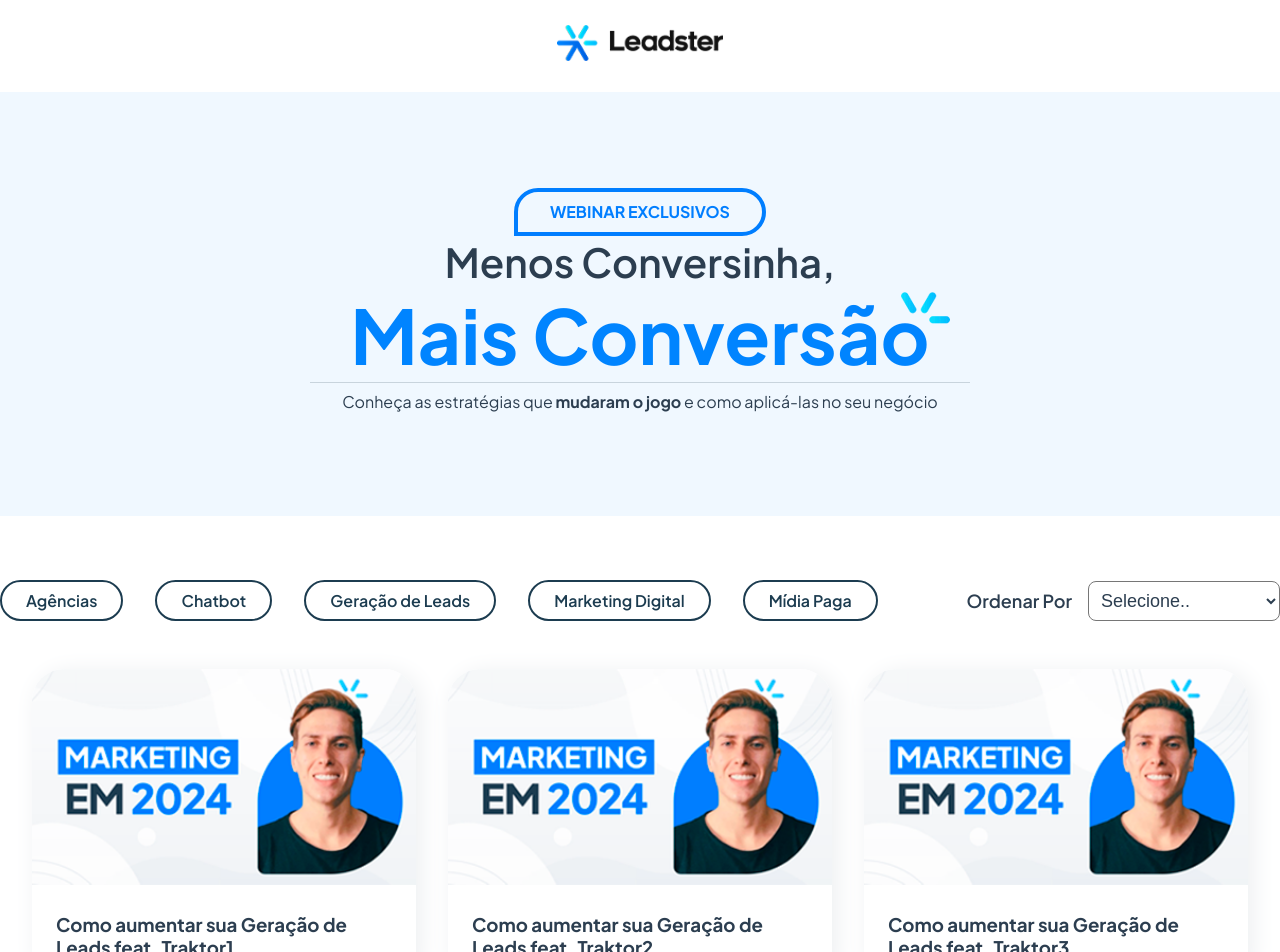
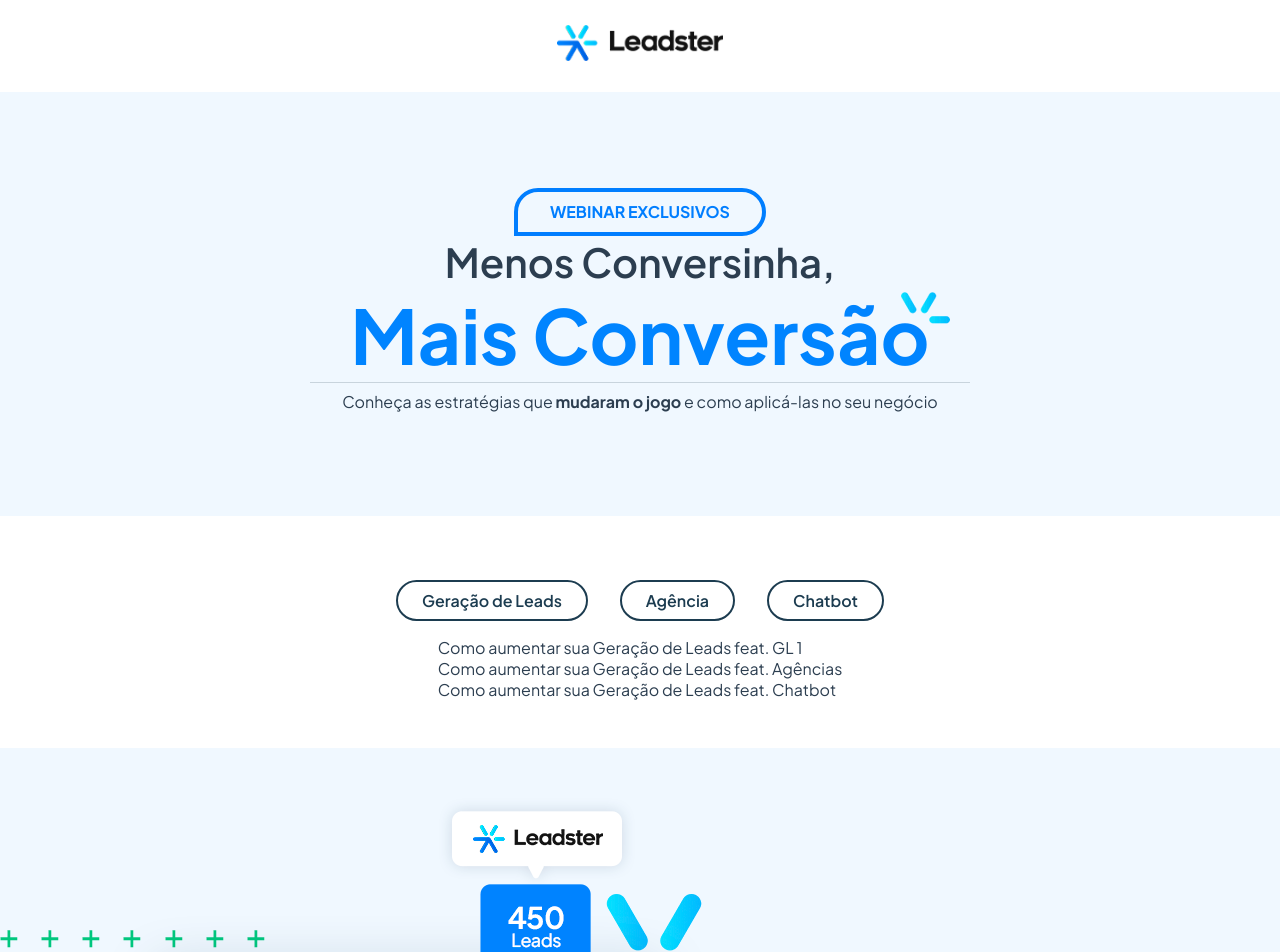
Before and after one commit to eltosilva/biblioteca-video, a Next.js app: page / in a window 1280 px wide. Shown: the top 952 px of the page. Built offline with nearby package versions, Linux system fonts and the light colour scheme.

Commit message:
Desacoplado o Filter

```diff
--- a/src/components/Home/Middle/index.tsx
+++ b/src/components/Home/Middle/index.tsx
@@ -1,28 +1,52 @@
 'use client'
 
-import { useRef, useState } from 'react';
-import Filter from '../../shared/Filter';
+import Filter, { Comparable, filterFactory } from '@/components/shared/Filter';
 import { ContainerMiddle } from './styles';
-import {listaDeVideos} from '@/dados'
-import Pagination from '@/components/shared/Pagination';
-import Order from '@/components/shared/Order';
 import { Row } from '@/components/shared/Styles';
+import { Theme, Video, videos } from '@/dados'
+import { useState } from 'react';
 
-let temas = new Set(listaDeVideos.map(item => item.tema))
+const themes = extractThemes()
 
-export default function Middle(){
+export default function Middle() {
 
-  const [list, setList] = useState(listaDeVideos)
-  const fnClick = (filter: string) => setList(listaDeVideos.filter(video => video.tema == filter))
+  const [list, setList] = useState(videos)
 
-  return(
+  return (
     <Row>
       <ContainerMiddle>
-        <Filter filters={temas} onClick={fnClick}>
-          <Order />
-        </Filter>
-        <Pagination list={list} sizePage={9} />
+        <div>
+          {Filter<Video, Theme>({name: 'filter-videos',originalList: videos, comparableList: extractThemes(), setStatus: setList})}
+        </div>
+        <div>
+          {list.map(item => (<p>{item.title}</p>))}
+        </div>
       </ContainerMiddle>
     </Row>
   )
 }
+
+function extractThemes() {
+
+  const themes = [] as Theme[]
+
+  for (let video of videos) {
+    const have = themes.some(theme => theme.equals(video.theme))
+
+    if (!have)
+      themes.push(video.theme)
+  }
+
+  return themes
+}
+
+/**
+<Row>
+  <ContainerMiddle>
+    <Filter filters={temas} onClick={fnClick}>
+      <Order />
+    </Filter>
+    <Pagination list={list} sizePage={9} />
+  </ContainerMiddle>
+</Row>
+ */
--- a/src/components/shared/Filter/index.tsx
+++ b/src/components/shared/Filter/index.tsx
@@ -1,29 +1,45 @@
-import { IPropsFilter } from '@/types/props'
-import { ContainerFilter, ContainerOption, List } from './styles'
+import { Dispatch, SetStateAction } from 'react'
+import { BoxFilter, ContainerFilter, ListFilter } from './styles'
 
-export default function Filter({ filters, children, onClick }: IPropsFilter) {
-
+export default function Filter<S extends Selectable, C extends Comparable>({ name, originalList, comparableList, setStatus }: IPropsFilter<S, C>) {
 
   return (
     <ContainerFilter>
-      <List>
-        {
-          Array.from(filters)
-            .sort((intemA, itemB) => intemA > itemB ? 1 : -1)
-            .map((item, index) => (<Option key={item + index} value={item} nome="grupo-video" onClick={(value: string) => onClick(value)} />))
-        }
-      </List>
-      {children}
+      <ListFilter>
+        {comparableList.map((comparable, index) => {
+          const fn = filterFactory<S>(comparable)
+
+          return (
+            <BoxFilter>
+              <input type='radio' id={name + index} name={name} onChange={() => setStatus(fn(originalList))} />
+              <label htmlFor={name + index}>{comparable.description}</label>
+            </BoxFilter>
+          )
+        })}
+      </ListFilter>
     </ContainerFilter>
   )
 }
 
-function Option({ value, nome, onClick }: { value: string, nome: string, onClick: Function }) {
-  const identificador = value.split(' ').join('')
-  return (
-    <ContainerOption>
-      <input type="radio" name={nome} id={'opt-' + identificador} value={value} onClick={(event) => onClick(event.currentTarget.value)} />
-      <label htmlFor={'opt-' + identificador}>{value}</label>
-    </ContainerOption>
-  )
+interface IPropsFilter<S extends Selectable, C extends Comparable> {
+  originalList: S[],
+  comparableList: C[],
+  setStatus: Dispatch<SetStateAction<S[]>>,
+  name: string
 }
+
+//Dispatch<SetStateAction<V[]>>
+export interface Comparable {
+  description: string
+  equals(object: Comparable): boolean
+}
+
+export interface Selectable {
+  select(object: Comparable): boolean
+}
+
+export function filterFactory<T extends Selectable>(standard: Comparable) {
+  return (objects: T[]) => {
+    return objects.filter(object => object.select(standard))
+  }
+}
--- a/src/components/shared/Filter/styles.tsx
+++ b/src/components/shared/Filter/styles.tsx
@@ -8,7 +8,7 @@
   justify-content: space-between;
 
   `
-export const List = styled.ul`
+export const ListFilter = styled.ul`
   display: flex;
   justify-content: space-between;
   gap: 2rem;
@@ -16,7 +16,7 @@
   padding: 1rem 0;
 `
 
-export const ContainerOption = styled.li`
+export const BoxFilter = styled.li`
   display: flex;
 
   input[type="radio"] {
--- a/src/components/shared/Links/index.tsx
+++ b/src/components/shared/Links/index.tsx
@@ -3,7 +3,7 @@
 export function Linkedin() {
   return (
     <RoundIcon href="https://www.linkedin.com/company/leadster-platform/" target='_blank'>
-      <svg stroke="currentColor" fill="currentColor" stroke-width="0" viewBox="0 0 448 512" height="18px" width="18px" xmlns="http://www.w3.org/2000/svg">
+      <svg stroke="currentColor" fill="currentColor" strokeWidth="0" viewBox="0 0 448 512" height="18px" width="18px" xmlns="http://www.w3.org/2000/svg">
         <path d="M100.28 448H7.4V148.9h92.88zM53.79 108.1C24.09 108.1 0 83.5 0 53.8a53.79 53.79 0 0 1 107.58 0c0 29.7-24.1 54.3-53.79 54.3zM447.9 448h-92.68V302.4c0-34.7-.7-79.2-48.29-79.2-48.29 0-55.69 37.7-55.69 76.7V448h-92.78V148.9h89.08v40.8h1.3c12.4-23.5 42.69-48.3 87.88-48.3 94 0 111.28 61.9 111.28 142.3V448z"></path>
       </svg>
     </RoundIcon>
@@ -13,7 +13,7 @@
 export function Facebook() {
   return (
     <RoundIcon href="https://www.facebook.com/leadsterplatform" target='_blank'>
-      <svg stroke="currentColor" fill="currentColor" stroke-width="0" viewBox="0 0 320 512" height="18px" width="18px" xmlns="http://www.w3.org/2000/svg">
+      <svg stroke="currentColor" fill="currentColor" strokeWidth="0" viewBox="0 0 320 512" height="18px" width="18px" xmlns="http://www.w3.org/2000/svg">
         <path d="M279.14 288l14.22-92.66h-88.91v-60.13c0-25.35 12.42-50.06 52.24-50.06h40.42V6.26S260.43 0 225.36 0c-73.22 0-121.08 44.38-121.08 124.72v70.62H22.89V288h81.39v224h100.17V288z"></path>
       </svg>
     </RoundIcon>
@@ -23,7 +23,7 @@
 export function Instagran() {
   return (
     <RoundIcon href="https://www.instagram.com/leadster.com.br/" target='_blank'>
-      <svg stroke="currentColor" fill="currentColor" stroke-width="0" viewBox="0 0 448 512" height="18px" width="18px" xmlns="http://www.w3.org/2000/svg">
+      <svg stroke="currentColor" fill="currentColor" strokeWidth="0" viewBox="0 0 448 512" height="18px" width="18px" xmlns="http://www.w3.org/2000/svg">
         <path d="M224.1 141c-63.6 0-114.9 51.3-114.9 114.9s51.3 114.9 114.9 114.9S339 319.5 339 255.9 287.7 141 224.1 141zm0 189.6c-41.1 0-74.7-33.5-74.7-74.7s33.5-74.7 74.7-74.7 74.7 33.5 74.7 74.7-33.6 74.7-74.7 74.7zm146.4-194.3c0 14.9-12 26.8-26.8 26.8-14.9 0-26.8-12-26.8-26.8s12-26.8 26.8-26.8 26.8 12 26.8 26.8zm76.1 27.2c-1.7-35.9-9.9-67.7-36.2-93.9-26.2-26.2-58-34.4-93.9-36.2-37-2.1-147.9-2.1-184.9 0-35.8 1.7-67.6 9.9-93.9 36.1s-34.4 58-36.2 93.9c-2.1 37-2.1 147.9 0 184.9 1.7 35.9 9.9 67.7 36.2 93.9s58 34.4 93.9 36.2c37 2.1 147.9 2.1 184.9 0 35.9-1.7 67.7-9.9 93.9-36.2 26.2-26.2 34.4-58 36.2-93.9 2.1-37 2.1-147.8 0-184.8zM398.8 388c-7.8 19.6-22.9 34.7-42.6 42.6-29.5 11.7-99.5 9-132.1 9s-102.7 2.6-132.1-9c-19.6-7.8-34.7-22.9-42.6-42.6-11.7-29.5-9-99.5-9-132.1s-2.6-102.7 9-132.1c7.8-19.6 22.9-34.7 42.6-42.6 29.5-11.7 99.5-9 132.1-9s102.7-2.6 132.1 9c19.6 7.8 34.7 22.9 42.6 42.6 11.7 29.5 9 99.5 9 132.1s2.7 102.7-9 132.1z"></path>
       </svg>
     </RoundIcon>
--- a/src/dados/index.tsx
+++ b/src/dados/index.tsx
@@ -1,184 +1,70 @@
-import { IVideo } from '@/types/props';
+import { Comparable, Selectable } from '@/components/shared/Filter';
 
-export const listaDeVideos: Array<IVideo> = [
+const dados = [
   {
     url: '',
     image: '/img/thumbnail.png',
-    title: 'Como aumentar sua Geração de Leads feat. Traktor1',
+    title: 'Como aumentar sua Geração de Leads feat. GL 1',
     tema: 'Geração de Leads'
   },
   {
     url: '',
     image: '/img/thumbnail.png',
-    title: 'Como aumentar sua Geração de Leads feat. Traktor2',
-    tema: 'Geração de Leads'
+    title: 'Como aumentar sua Geração de Leads feat. Agências',
+    tema: 'Agência'
   },
   {
     url: '',
     image: '/img/thumbnail.png',
-    title: 'Como aumentar sua Geração de Leads feat. Traktor3',
-    tema: 'Geração de Leads'
-  },
-  {
-    url: '',
-    image: '/img/thumbnail.png',
-    title: 'Como aumentar sua Geração de Leads feat. Traktor4',
-    tema: 'Geração de Leads'
-  },
-  {
-    url: '',
-    image: '/img/thumbnail.png',
-    title: 'Como aumentar sua Geração de Leads feat. Traktor5',
-    tema: 'Geração de Leads'
-  },
-  {
-    url: '',
-    image: '/img/thumbnail.png',
-    title: 'Como aumentar sua Geração de Leads feat. Traktor6',
-    tema: 'Geração de Leads'
-  },
-  {
-    url: '',
-    image: '/img/thumbnail.png',
-    title: 'Como aumentar sua Geração de Leads feat. Traktor7',
-    tema: 'Geração de Leads'
-  },
-  {
-    url: '',
-    image: '/img/thumbnail.png',
-    title: 'Como aumentar sua Geração de Leads feat. Traktor8',
-    tema: 'Geração de Leads'
-  },
-  {
-    url: '',
-    image: '/img/thumbnail.png',
-    title: 'Como aumentar sua Geração de Leads feat. Traktor9',
-    tema: 'Geração de Leads'
-  },
-  {
-    url: '',
-    image: '/img/thumbnail.png',
-    title: 'Como aumentar sua Geração de Leads feat. Traktor10',
-    tema: 'Geração de Leads'
-  },
-  {
-    url: '',
-    image: '/img/thumbnail.png',
-    title: 'Como aumentar sua Geração de Leads feat. Traktor11',
-    tema: 'Geração de Leads'
-  },
-  {
-    url: '',
-    image: '/img/thumbnail.png',
-    title: 'Como aumentar sua Geração de Leads feat. Traktor12',
-    tema: 'Geração de Leads'
-  },
-  {
-    url: '',
-    image: '/img/thumbnail.png',
-    title: 'Como aumentar sua Geração de Leads feat. Traktor13',
-    tema: 'Geração de Leads'
-  },
-  {
-    url: '',
-    image: '/img/thumbnail.png',
-    title: 'Como aumentar sua Geração de Leads feat. Traktor4',
-    tema: 'Geração de Leads'
-  },
-  {
-    url: '',
-    image: '/img/thumbnail.png',
-    title: 'Como aumentar sua Geração de Leads feat. Traktor15',
-    tema: 'Geração de Leads'
-  },
-  {
-    url: '',
-    image: '/img/thumbnail.png',
-    title: 'Como aumentar sua Geração de Leads feat. Traktor16',
-    tema: 'Geração de Leads'
-  },
-  {
-    url: '',
-    image: '/img/thumbnail.png',
-    title: 'Como aumentar sua Geração de Leads feat. Traktor17',
-    tema: 'Geração de Leads'
-  },
-  {
-    url: '',
-    image: '/img/thumbnail.png',
-    title: 'Como aumentar sua Geração de Leads feat. Traktor18',
-    tema: 'Geração de Leads'
-  },
-  {
-    url: '',
-    image: '/img/thumbnail.png',
-    title: 'Como aumentar sua Geração de Leads feat. Traktor19',
-    tema: 'Geração de Leads'
-  },
-  {
-    url: '',
-    image: '/img/thumbnail.png',
-    title: 'Como aumentar sua Geração de Leads feat. Traktor20',
-    tema: 'Geração de Leads'
-  },
-  {
-    url: '',
-    image: '/img/thumbnail.png',
-    title: 'Como aumentar sua Geração de Leads feat. Traktor21',
-    tema: 'Geração de Leads'
-  },
-  {
-    url: '',
-    image: '/img/thumbnail.png',
-    title: 'Como aumentar sua Geração de Leads feat. Traktor22',
-    tema: 'Geração de Leads'
-  },
-  {
-    url: '',
-    image: '/img/thumbnail.png',
-    title: 'Como aumentar sua Geração de Leads feat. Traktor23',
-    tema: 'Geração de Leads'
-  },
-  {
-    url: '',
-    image: '/img/thumbnail.png',
-    title: 'Como aumentar sua Geração de Leads feat. Traktor24',
-    tema: 'Geração de Leads'
-  },
-  {
-    url: '',
-    image: '/img/thumbnail.png',
-    title: 'Como aumentar sua Geração de Leads feat. Traktor1',
-    tema: 'Agências'
-  },
-  {
-    url: '',
-    image: '/img/thumbnail.png',
-    title: 'Como aumentar sua Geração de Leads feat. Traktor2',
-    tema: 'Agências'
-  },
-  {
-    url: '',
-    image: '/img/thumbnail.png',
-    title: 'Como aumentar sua Geração de Leads feat. Traktor1',
-    tema: 'Marketing Digital'
-  },
-  {
-    url: '',
-    image: '/img/thumbnail.png',
-    title: 'Como aumentar sua Geração de Leads feat. Traktor15',
-    tema: 'Chatbot'
-  },
-  {
-    url: '',
-    image: '/img/thumbnail.png',
-    title: 'Como aumentar sua Geração de Leads feat. Traktor15',
-    tema: 'Mídia Paga'
-  },
-  {
-    url: '',
-    image: '/img/thumbnail.png',
-    title: 'Como aumentar sua Geração de Leads feat. Traktor1',
+    title: 'Como aumentar sua Geração de Leads feat. Chatbot',
     tema: 'Chatbot'
   }
 ]
+
+export class Theme implements Comparable {
+
+  constructor(private _description: string){}
+
+  get description() {
+    return this._description
+  }
+
+  equals(object: Comparable): boolean {
+
+    if(!(object instanceof Theme))
+      return false
+
+    const o = object as Theme;
+
+    return o._description === this._description
+  }
+}
+
+export class Video implements Selectable {
+
+  constructor(private _url: string, private _title: string, private _image: string, private _theme: Theme){}
+
+  get url() {
+    return this._title
+  }
+
+  get title() {
+    return this._title
+  }
+
+  get image() {
+    return this._image
+  }
+
+  get theme() {
+    return this._theme
+  }
+
+  select(object: Comparable): boolean {
+    return this._theme.equals(object)
+  }
+}
+
+export const videos = dados.map(item => new Video(item.url, item.title, item.image, new Theme(item.tema)))
+
+dados.length = 0
```
Also changed, not shown: src/components/shared/Pagination/index.tsx (+7 -2 lines), src/types/props.tsx (+0 -10 lines).
